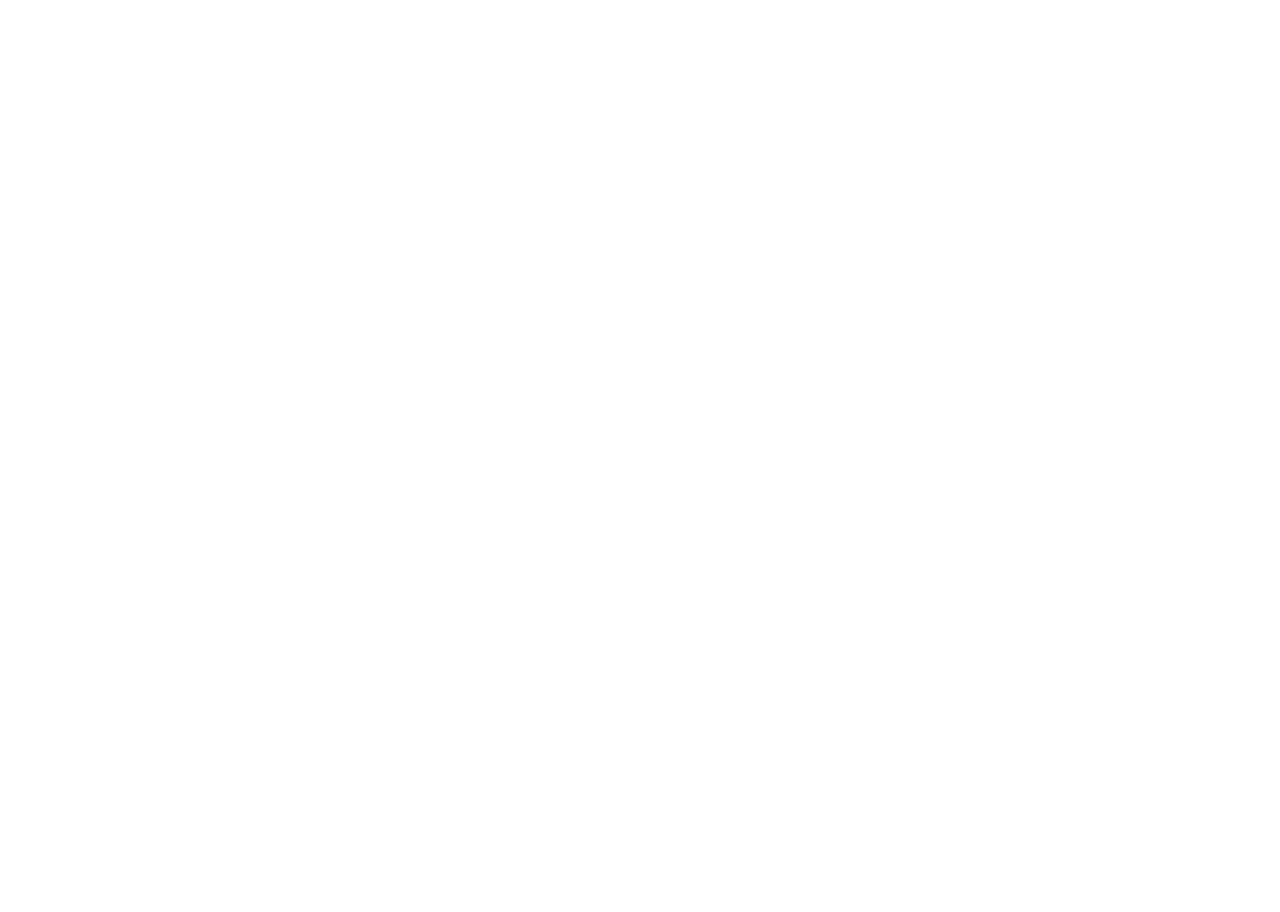
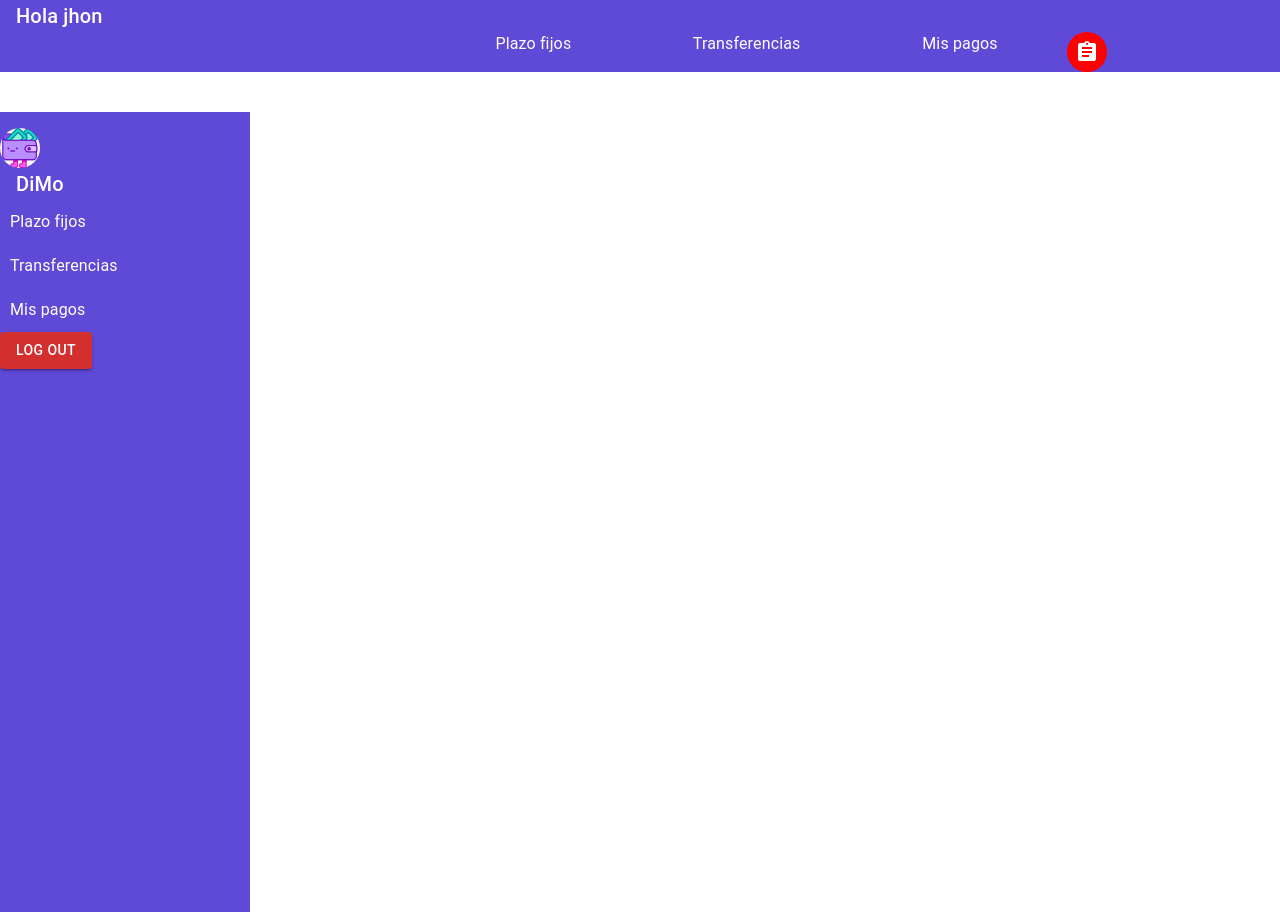
Before and after one commit to alkemyTech/BBVA-FS-W5-Front-S1, a React (Vite) app: page / in a window 1280 px wide. Before the commit the page ends 800 px from the top, so only its background shows below. Built offline with nearby package versions, Linux system fonts and the light colour scheme.

Commit message:
Creacion de componentes navbar y header

```diff
--- a/package.json
+++ b/package.json
@@ -12,6 +12,7 @@
   "dependencies": {
     "@emotion/react": "^11.13.5",
     "@emotion/styled": "^11.13.5",
+    "@mui/icons-material": "^6.1.10",
     "@mui/material": "^6.1.10",
     "react": "^18.3.1",
     "react-dom": "^18.3.1"
--- a/src/App.jsx
+++ b/src/App.jsx
@@ -1,14 +1,21 @@
 import { CssBaseline } from "@mui/material";
 import { ThemeProvider } from "@emotion/react";
 import { CustomTheme } from './components/UI/CustomTheme';
+import NavBar from "./components/UI/NavBar";
+import Header from "./components/UI/Header";
 
 function App() {
 
   return (
+    <>
+    <Header/>
+    <NavBar/>
     <ThemeProvider theme={CustomTheme}>
       <CssBaseline />
 
     </ThemeProvider>
+    </>
+
   )
 }
 
--- /dev/null
+++ b/src/components/UI/Header.jsx
@@ -0,0 +1,41 @@
+import { Typography } from '@mui/material';
+import Grid from '@mui/material/Grid2';
+import AssignmentIcon from '@mui/icons-material/Assignment';
+import Avatar from '@mui/material/Avatar';
+
+export default function Header() {
+    return(
+
+    <Grid container sx={{ backgroundColor: "#5F49D7", color: 'white', width: '100%', marginBottom: "5vh" }}>
+        <Grid item size={12} sm={6}>
+            <Typography variant="h6" component="div" textAlign={"left"} paddingLeft={"2vh"}>
+                Hola jhon
+            </Typography>
+        </Grid>
+        <Grid item size={12}>
+            <Grid container justifyContent={"flex-end"}>
+                <Grid item size={2}>
+                    <Typography variant="body1" sx={{ color: 'white', textDecoration: 'none', textAlign: 'center' }}>
+                        Plazo fijos
+                    </Typography>
+                </Grid>
+                <Grid item size={2}>
+                    <Typography variant="body1" sx={{ color: 'white', textDecoration: 'none', textAlign: 'center' }}>
+                        Transferencias
+                    </Typography>
+                </Grid>
+                <Grid item size={2}>
+                    <Typography variant="body1" sx={{ color: 'white', textDecoration: 'none', textAlign: 'center' }}>
+                        Mis pagos
+                    </Typography>
+                </Grid>
+                <Grid item size={2}>
+                    <Avatar sx={{ bgcolor: "red", textAlign: 'center' }}>
+                        <AssignmentIcon />
+                    </Avatar>
+                </Grid>
+            </Grid>
+        </Grid>
+    </Grid>
+    )
+}
--- /dev/null
+++ b/src/components/UI/NavBar.jsx
@@ -0,0 +1,122 @@
+import React, { useState } from 'react';
+import Button from '@mui/material/Button';
+import { Typography, Menu, MenuItem, ListItemText, ListItemIcon, Avatar } from '@mui/material';
+import Grid from '@mui/material/Grid2';
+import ArrowRightIcon from '@mui/icons-material/ArrowRight';
+
+export default function NavBar() {
+    const [anchorEl, setAnchorEl] = useState(false);
+    const [openMenu, setOpenMenu] = useState(false);
+
+    const handleClick = (event, menu) => {
+        setAnchorEl(event.currentTarget);
+        setOpenMenu(menu);
+    };
+
+    const handleClose = () => {
+        setAnchorEl(false);
+        setOpenMenu(false);
+    };
+
+    return (
+        <Grid container direction="column" sx={{ backgroundColor: "#5F49D7", color: 'white', height: '100vh', width: '250px', paddingTop: "2vh" }}>
+            <Grid item>
+                <Avatar src="\src\DiMoIcon.jpeg">
+
+                </Avatar>
+                <Typography variant="h6" component="div" paddingLeft={"2vh"}>
+                    DiMo
+                </Typography>
+            </Grid>
+            <Grid item>
+                <Typography
+                    variant="body1"
+                    sx={{ color: 'white', textDecoration: 'none', cursor: 'pointer', padding: '10px' }}
+                    onClick={(event) => handleClick(event, 'plazoFijos')}
+                >
+                    Plazo fijos
+                </Typography>
+                <Menu
+                    anchorEl={anchorEl}
+                    open={openMenu === 'plazoFijos'}
+                    onClose={handleClose}
+                    MenuListProps={{
+                        'aria-labelledby': 'plazo-fijos-button',
+                    }}
+                >
+                    <MenuItem onClick={handleClose}>
+                        <ListItemText primary="Opción 1" />
+                    </MenuItem>
+                    <MenuItem onClick={handleClose}>
+                        <ListItemText primary="Opción 2" />
+                    </MenuItem>
+                </Menu>
+            </Grid>
+            <Grid item>
+                <Typography
+                    variant="body1"
+                    sx={{ color: 'white', textDecoration: 'none', cursor: 'pointer', padding: '10px' }}
+                    onClick={(event) => handleClick(event, 'transferencias')}
+                >
+                    Transferencias
+                </Typography>
+                <Menu
+                    anchorEl={anchorEl}
+                    open={openMenu === 'transferencias'}
+                    onClose={handleClose}
+                    MenuListProps={{
+                        'aria-labelledby': 'transferencias-button',
+                    }}
+                >
+                    <MenuItem onClick={handleClose}>
+                        <ListItemIcon>
+                            <ArrowRightIcon />
+                        </ListItemIcon>
+                        <ListItemText primary="Opción 1" />
+                    </MenuItem>
+                    <MenuItem onClick={handleClose}>
+                        <ListItemIcon>
+                            <ArrowRightIcon />
+                        </ListItemIcon>
+                        <ListItemText primary="Opción 2" />
+                    </MenuItem>
+                </Menu>
+            </Grid>
+            <Grid item>
+                <Typography
+                    variant="body1"
+                    sx={{ color: 'white', textDecoration: 'none', cursor: 'pointer', padding: '10px' }}
+                    onClick={(event) => handleClick(event, 'misPagos')}
+                >
+                    Mis pagos
+                </Typography>
+                <Menu
+                    anchorEl={anchorEl}
+                    open={openMenu === 'misPagos'}
+                    onClose={handleClose}
+                    MenuListProps={{
+                        'aria-labelledby': 'mis-pagos-button',
+                    }}
+                >
+                    <MenuItem onClick={handleClose}>
+                        <ListItemIcon>
+                            <ArrowRightIcon />
+                        </ListItemIcon>
+                        <ListItemText primary="Opción 1" />
+                    </MenuItem>
+                    <MenuItem onClick={handleClose}>
+                        <ListItemIcon>
+                            <ArrowRightIcon />
+                        </ListItemIcon>
+                        <ListItemText primary="Opción 2" />
+                    </MenuItem>
+                </Menu>
+            </Grid>
+            <Grid item>
+                <Button variant="contained" color="error">
+                    Log out
+                </Button>
+            </Grid>
+        </Grid>
+    );
+}
```
Also changed, not shown: src/DiMoIcon.jpeg (added), 1 other file (tests, documents, lock files or other folders).
